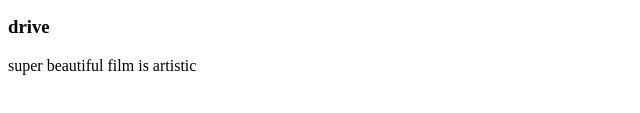
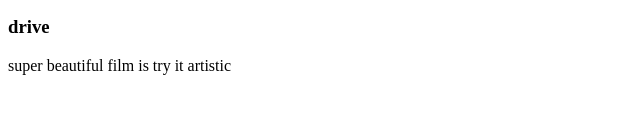
Before and after one commit to thevaidik/Web-dev-bootcamp, a plain HTML site: page 2.4 Movie Ranking Project/index.html in a window 1280 px wide. Shown: the part 273-386 px from the top of the page, 0-640 px from the left. Drawn offline with Linux system fonts and the light colour scheme.

Commit message:
testing commit in intellij

```diff
--- a/2.4 Movie Ranking Project/index.html
+++ b/2.4 Movie Ranking Project/index.html
@@ -7,4 +7,4 @@
 <h3>Ex Machina</h3>
 <p>Really cool sci-fi movie</p>
 <h3>drive</h3>
-<p>super beautiful film is artistic</p>
+<p>super beautiful film is try it artistic</p>
```
